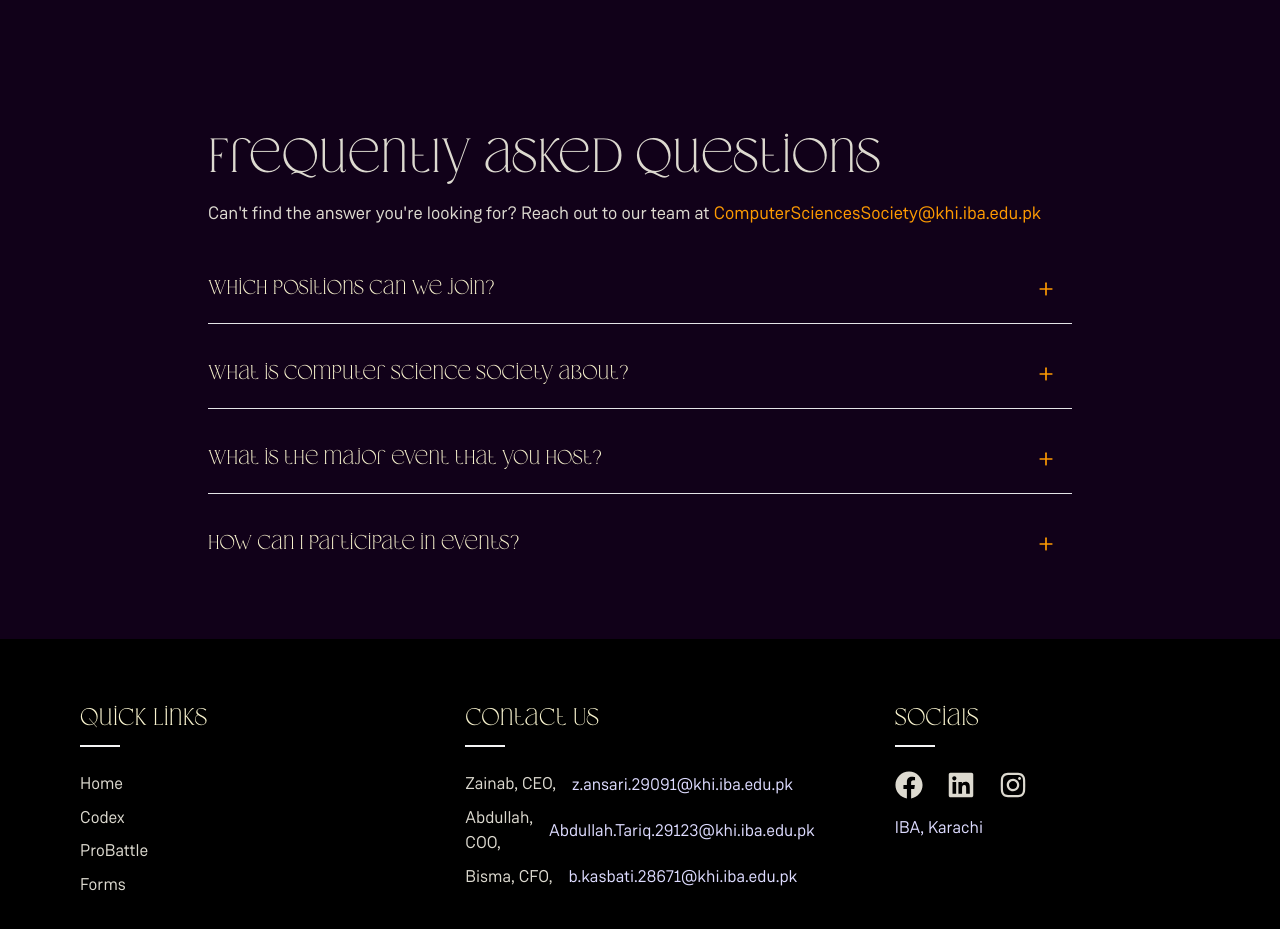
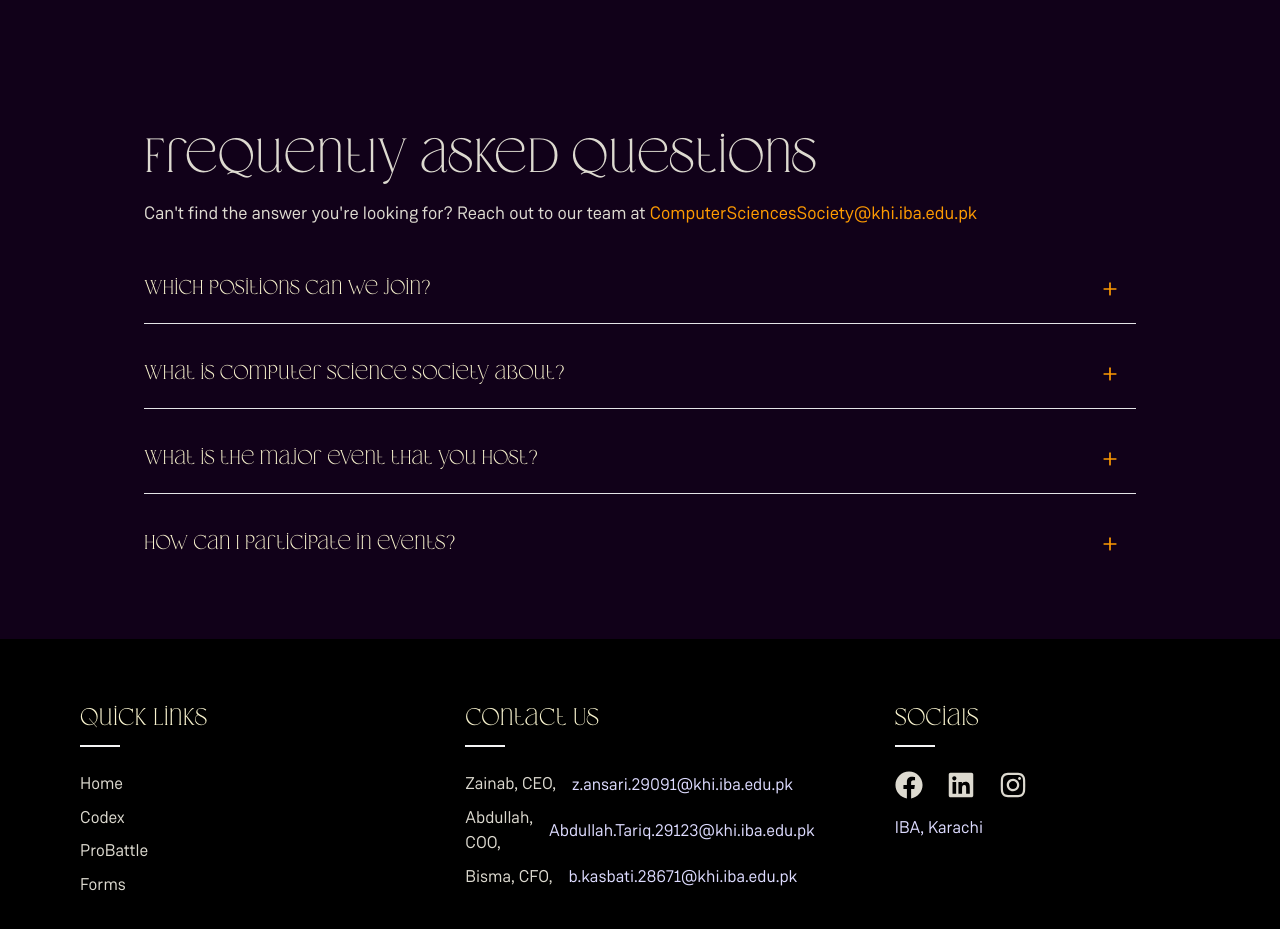
Before and after one commit to css-iba/css-website, a Next.js app: page / in a window 1280 px wide. Shown: the part 5420-6349 px from the top of the page. Built offline with nearby package versions, Linux system fonts and the light colour scheme.

Commit message:
Update FAQ.tsx

```diff
--- a/components/Home/FAQ.tsx
+++ b/components/Home/FAQ.tsx
@@ -14,7 +14,7 @@ const FAQ: React.FC = () => {
 
   return (
     <section className="py-16">
-      <div className="max-w-4xl mx-auto px-6 md:px-4">
+      <div className="max-w-5xl mx-auto px-6 md:px-4">
         <h2 className="font-heading colour-text text-4xl md:text-5xl mb-4">Frequently asked questions</h2>
         <p className="mb-8 font-text text-md md:text-lg colour-text">
           Can&apos;t find the answer you&apos;re looking for? Reach out to our team at{" "}
```
